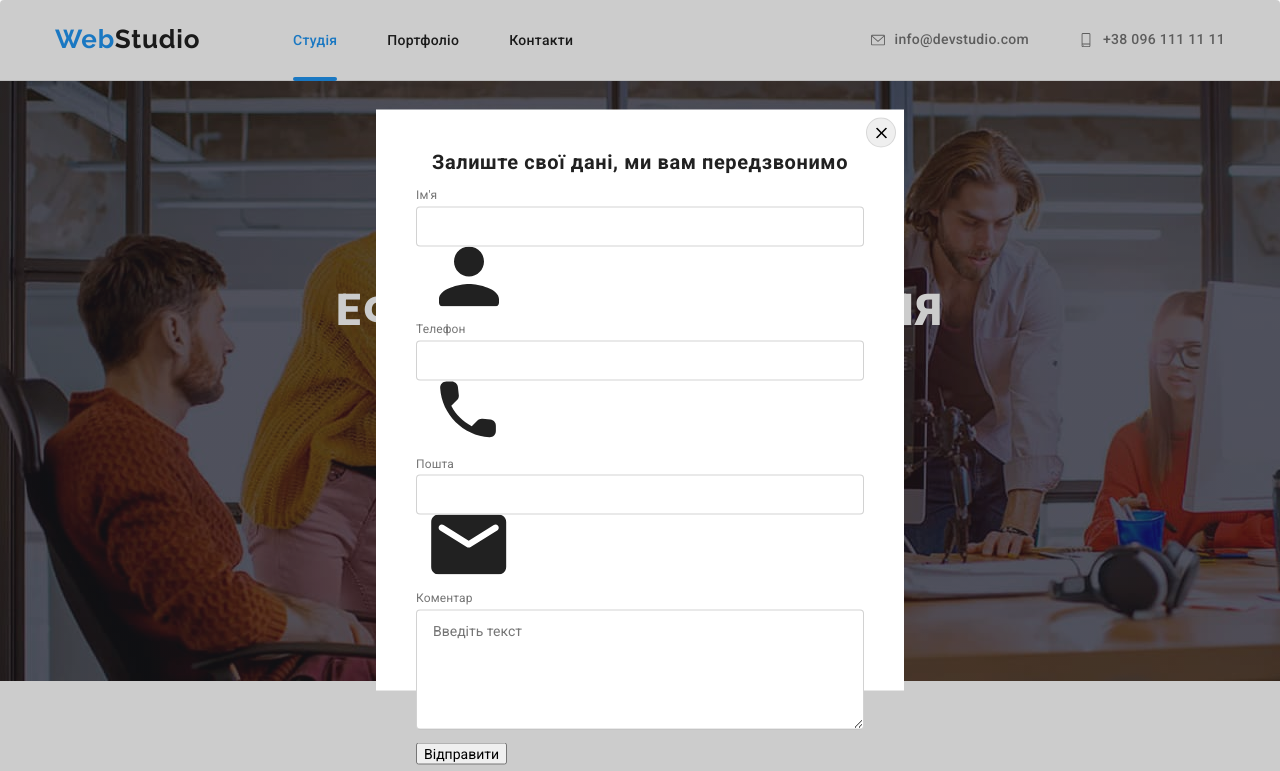
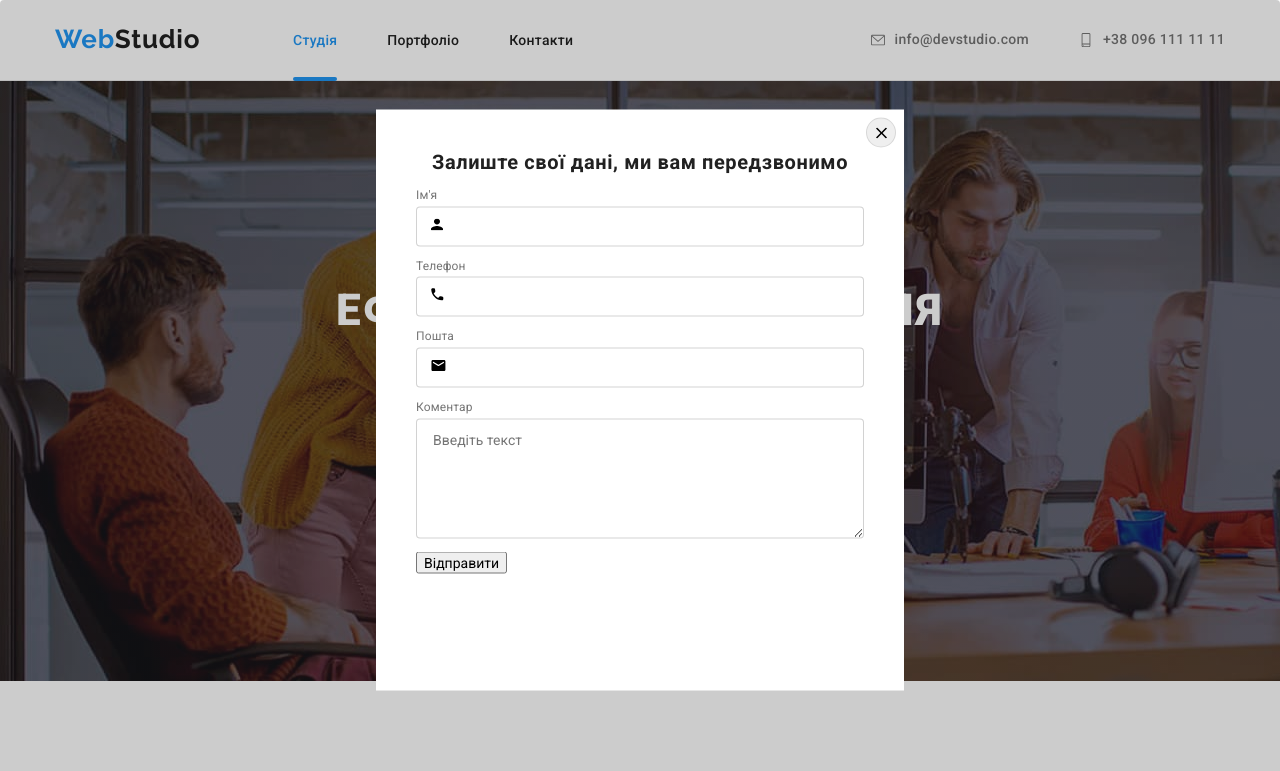
Before and after one commit to OlegSyrovatko/goit-markup-hw-06, a plain HTML site: page index.html in a window 1280 px wide. Both pictures are taken after a click on the button "Замовити послугу". Shown: the top 771 px of the page. Drawn offline with nearby package versions, Linux system fonts and the light colour scheme.

Commit message:
contact-input update

```diff
--- a/css/styles.css
+++ b/css/styles.css
@@ -845,9 +845,12 @@ letter-spacing: 0.03em;
 }
 
 .contact-label{
-  position: relative;
   display: block;
   margin-bottom: 10px;
+}
+
+.contact-block{
+  position: relative;
 }
 
 .contact-title{
@@ -859,15 +862,34 @@ letter-spacing: 0.03em;
   color: #757575;
 }
 
-.contact-item{
+.contact-input{
+
   width: 100%;
   height: 40px;
   border: 1px solid rgba(33, 33, 33, 0.2);
   border-radius: 4px;
+  outline: 0;
   margin-top: 4px;
-  padding: 14px 14px 14px 42px;
+  padding: 14px 14px 14px 40px;
+
 }
+.contact-label:focus-within .contact-icon{
+  fill:#2196F3;
+}
+
+.contact-label:focus-within .contact-input{
+  border-color: #2196F3;
+}
+
+
 .contact-textarea{
   height: 120px;
   padding: 12px 16px;
 }
+
+.contact-icon{
+  position: absolute;
+  left: 15px;
+  top: 50%;
+  transform: translateY(-50%);
+}
--- a/index.html
+++ b/index.html
@@ -439,32 +439,38 @@
 
         <div class="modal-content">
           <h2 class="modal-title">Залиште свої дані, ми вам передзвонимо</h2>
-          <form name="contact-form">
+          <form class="contact-form" name="contact-form">
 
             <label class="contact-label">
               <span class="contact-title">Ім'я</span>
-              <input class="contact-item" type="text" name="username" />
-              <svg class="clients-icon" width="106" height="60">
+              <div class="contact-block">
+                <input class="contact-input" type="text" name="username" />
+                <svg class="contact-icon" width="12" height="12">
                   <use href="./images/icons.svg#icon-username"></use>
                 </svg>
+              </div>
             </label>
             <label class="contact-label">
               <span class="contact-title">Телефон</span>
-              <input class="contact-item" type="tel" name="tel" />
-              <svg class="clients-icon" width="106" height="60">
+              <div class="contact-block">
+                <input class="contact-input" type="tel" name="tel" />
+                <svg class="contact-icon" width="13" height="13">
                   <use href="./images/icons.svg#icon-tel"></use>
                 </svg>
+              </div>
             </label>
             <label class="contact-label">
               <span class="contact-title">Пошта</span>
-              <input class="contact-item" type="email" name="email" />
-              <svg class="clients-icon" width="106" height="60">
+              <div class="contact-block">
+                <input class="contact-input" type="email" name="email" />
+                <svg class="contact-icon" width="15" height="12">
                   <use href="./images/icons.svg#icon-eml"></use>
                 </svg>
+              </div>
             </label>
             <label class="contact-label">
               <span class="contact-title">Коментар</span>
-              <textarea class="contact-item contact-textarea" name="comment" placeholder="Введіть текст"></textarea>
+              <textarea class="contact-input contact-textarea" name="comment" placeholder="Введіть текст"></textarea>
             </label>
             <button type="submit">Відправити</button>
         </form>
```
Lines whose indentation alone changed are shown as unchanged.
